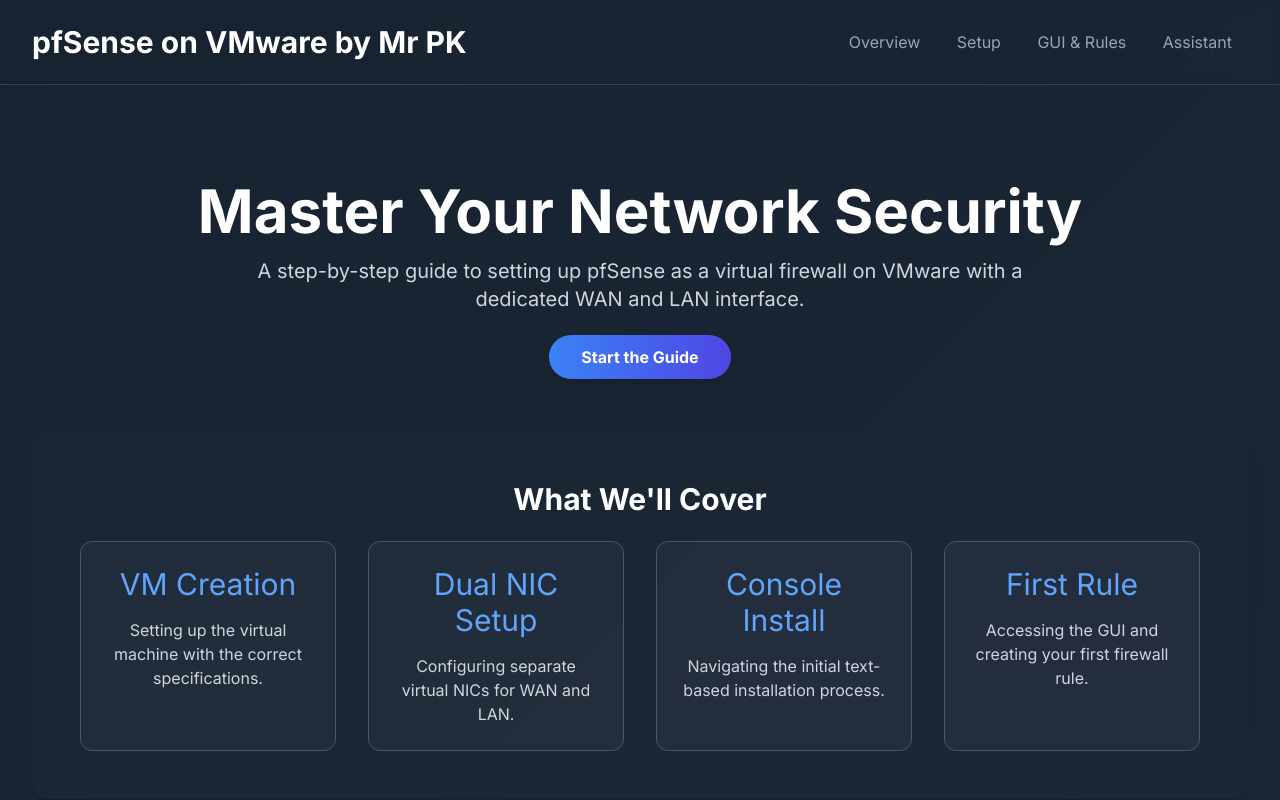
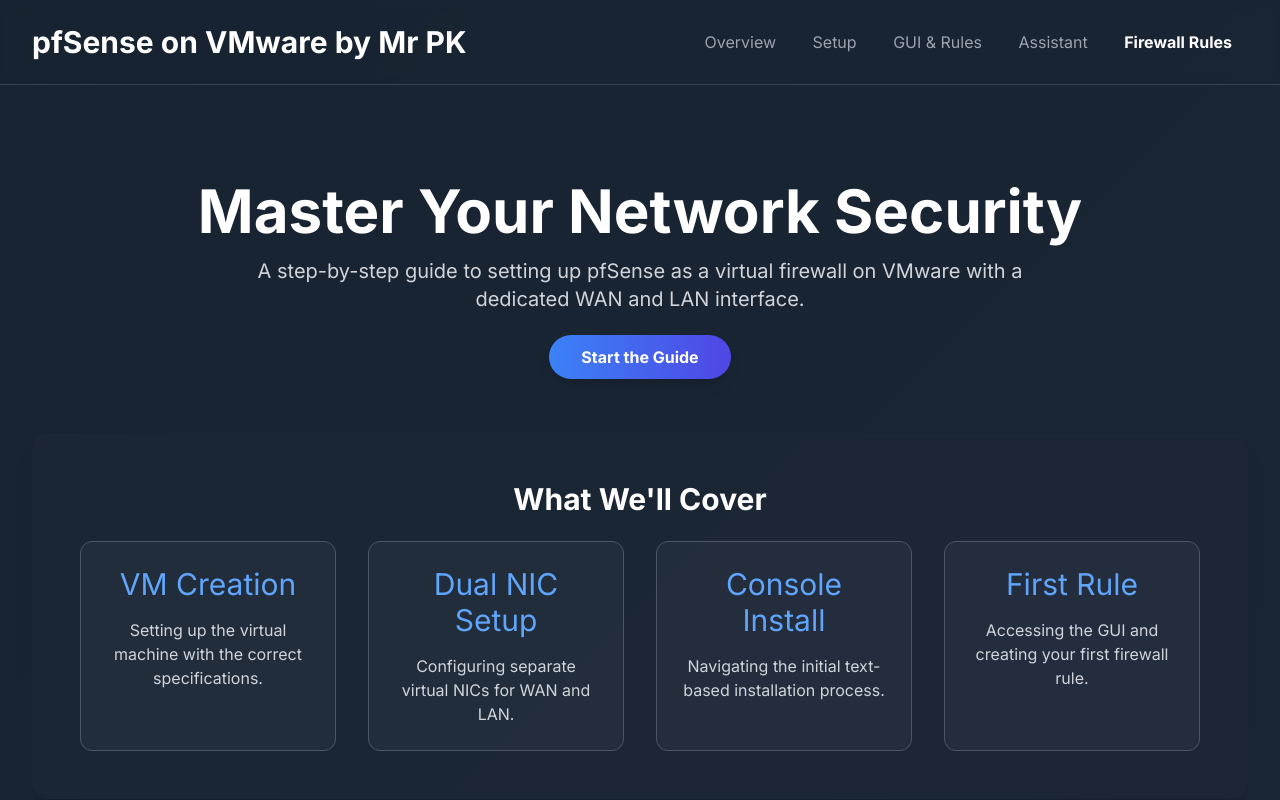
Before and after one commit to gnix45/pfsense, a plain HTML site: page index.html in a window 1280 px wide. Shown: the top 800 px of the page. Drawn offline with nearby package versions, Linux system fonts and the light colour scheme.

Commit message:
Update index.html

```diff
--- a/index.html
+++ b/index.html
@@ -66,6 +66,7 @@
                 <a href="#setup" class="text-sm md:text-base text-gray-400 hover:text-white transition-colors duration-300 mx-2 md:mx-4">Setup</a>
                 <a href="#gui" class="text-sm md:text-base text-gray-400 hover:text-white transition-colors duration-300 mx-2 md:mx-4">GUI & Rules</a>
                 <a href="#assistant" class="text-sm md:text-base text-gray-400 hover:text-white transition-colors duration-300 mx-2 md:mx-4">Assistant</a>
+                <a href="rules.html" class="text-sm md:text-base text-white transition-colors duration-300 mx-2 md:mx-4 font-bold">Firewall Rules</a>
             </nav>
         </div>
     </header>
```
